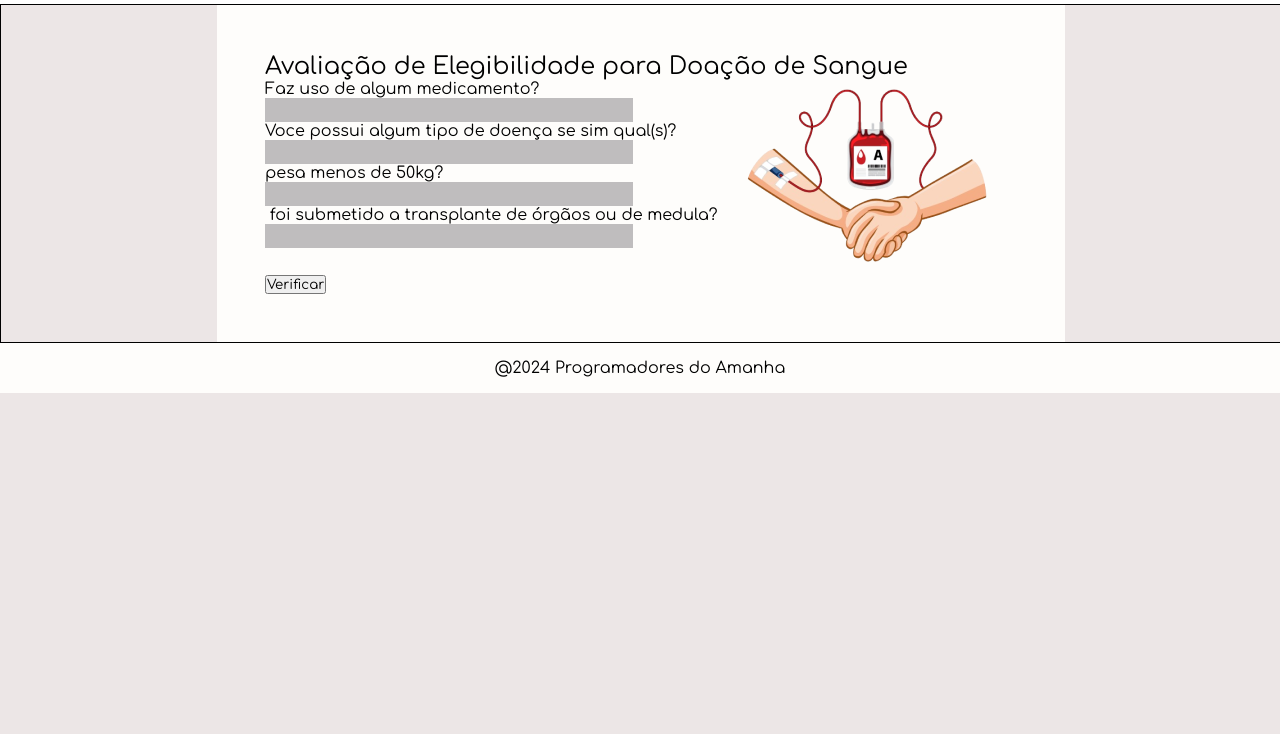
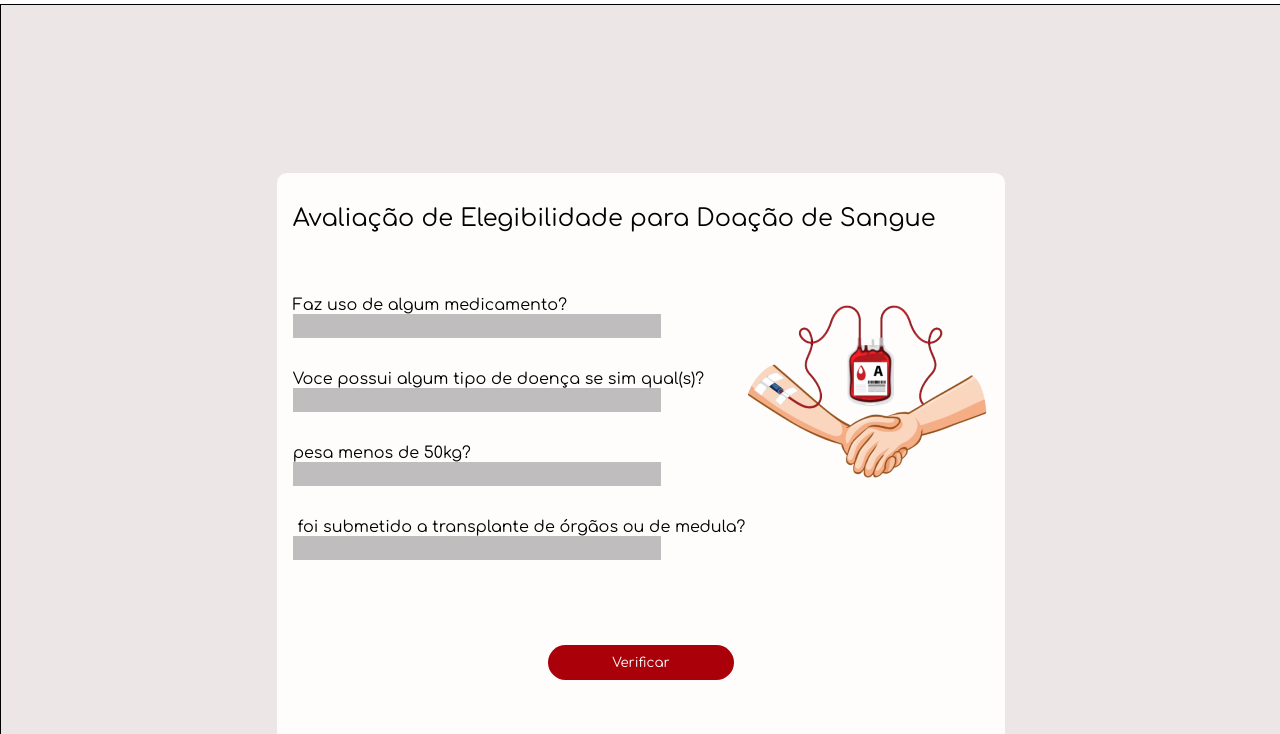
Before and after one commit to l1Beatriz/Rackathon, a plain HTML site: page src/pages/verificacao/index.html in a window 1280 px wide. Shown: the part 66-800 px from the top of the page. Drawn offline with Linux system fonts and the light colour scheme.

Commit message:
Centering Form and Styling Content within Form

```diff
--- a/src/pages/verificacao/style.css
+++ b/src/pages/verificacao/style.css
@@ -19,19 +19,23 @@
     }
 
     form{
-
-background: var(--background-white);
-padding: 3rem;
-height: 100%;
-width: 47rem;
+      display: flex;
+      flex-direction: column;
+    height: 35rem;
+  background-color: var(--background-white);
+      padding: 2rem 1rem;
+      border-radius: 10px;
+      margin: 1rem;
     }
     #div_imput{
     display: flex;
   flex-direction: column;
+  gap: 2rem;
   }
   span{
     display: flex;
     flex-direction: column;
+
   }
   input{
     width: 23rem;
@@ -45,10 +49,34 @@ width: 47rem;
     display: grid;
     grid-template-columns: auto auto;
   }
+#div_button button{
+  color: #fff;
+  background-color: #A90009;
+  height: 35px;
+  width: 186px;
+  border-radius: 23px;
+  border: none;
+  cursor: pointer;
 
+ }
+ form h1{
+  margin-bottom: 4rem;
+ }
+#div_button{
+  width: 100%;
+  height: 100%;
+  display: flex;
+  align-items: center;
+  justify-content: center;
+}
 
-
-
+#conteudo{
+  display: flex;
+  flex-direction: column;
+  height: 120vh;
+  align-items: center;
+  justify-content: center;
+}
 
 
 
```
